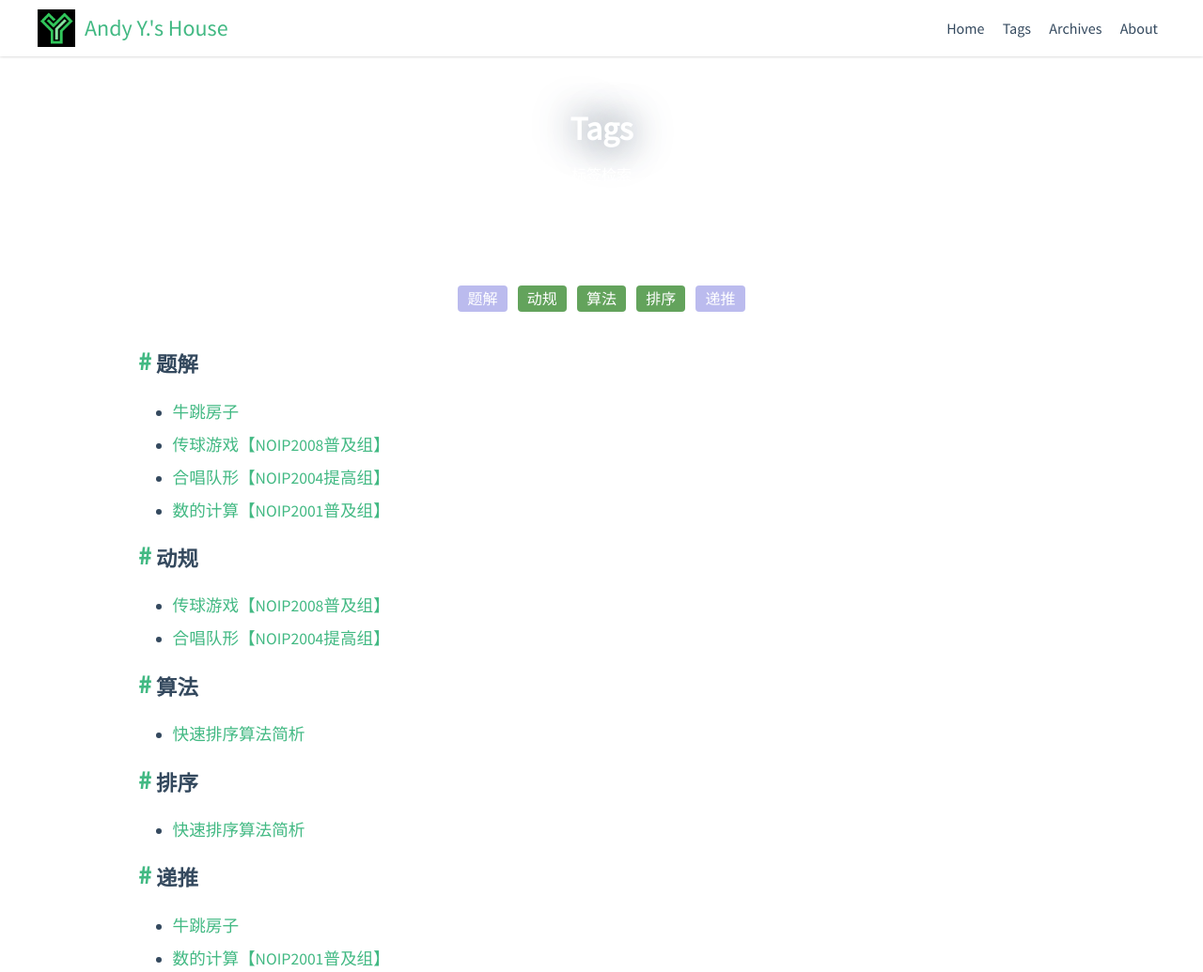
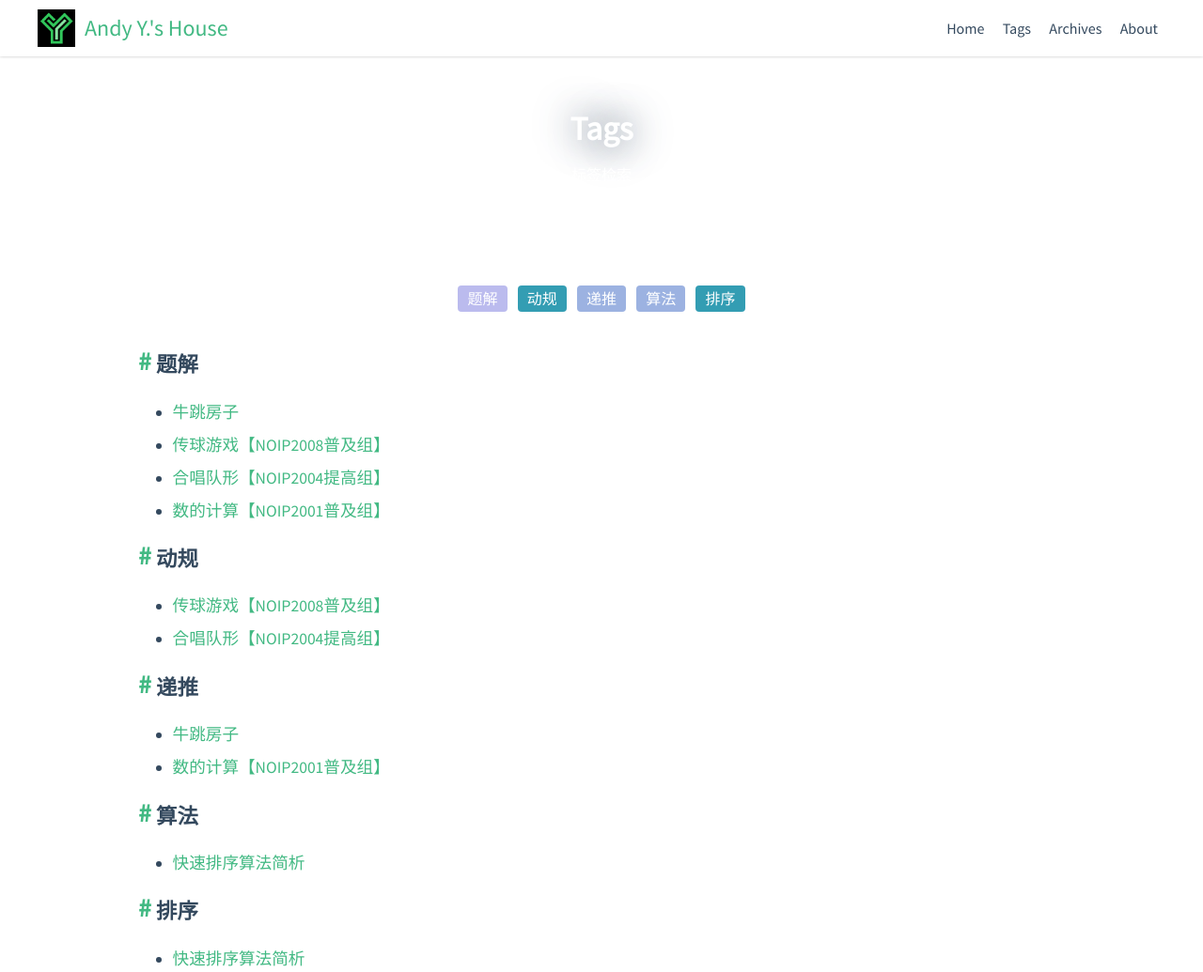
Before and after one commit to Shadowwind123/hzyangjc.github.io, a plain HTML site: page tags/index.html in a window 1280 px wide. Shown: the top 1035 px of the page at 94% size. Drawn offline with nearby package versions, Linux system fonts and the light colour scheme; some packages are replaced by stand-ins of ours; a script that the page names is missing.

Commit message:
Site updated: 2018-08-23 09:02:08

```diff
--- a/css/style.css
+++ b/css/style.css
@@ -505,21 +505,21 @@ h2.article-head {
 .markdown-content code,
 .article-summary code {
   font-family: 'Roboto Mono', Monaco, consolas, monospace;
-  font-size: 16px;
+  font-size: 18px;
 }
 @media screen and (max-width: 480px) {
   .markdown-content pre,
   .article-summary pre,
   .markdown-content code,
   .article-summary code {
-    font-size: 13px;
+    font-size: 12px;
   }
 }
 .markdown-content pre .line,
 .article-summary pre .line,
 .markdown-content code .line,
 .article-summary code .line {
-  min-height: 16px;
+  min-height: 18px;
   margin: 2px 0;
 }
 .markdown-content p,
--- a/tags/index.html
+++ b/tags/index.html
@@ -134,13 +134,13 @@
 
       <a class="tag0" data-name="tag-题解">题解</a>
 
-      <a class="tag3" data-name="tag-动规">动规</a>
+      <a class="tag2" data-name="tag-动规">动规</a>
 
-      <a class="tag3" data-name="tag-算法">算法</a>
+      <a class="tag1" data-name="tag-递推">递推</a>
 
-      <a class="tag3" data-name="tag-排序">排序</a>
+      <a class="tag1" data-name="tag-算法">算法</a>
 
-      <a class="tag0" data-name="tag-递推">递推</a>
+      <a class="tag2" data-name="tag-排序">排序</a>
 
   </div>
 
@@ -191,6 +191,23 @@
     </div>
 
     <div class="tag-list">
+      <h3 class="tag-name" id="tag-递推">递推</h3>
+
+        <ul class="tag-preview">
+          <li>
+            <a href="/2018/08/22/牛跳房子/">牛跳房子</a>
+          </li>
+        </ul>
+
+        <ul class="tag-preview">
+          <li>
+            <a href="/2018/08/21/数的计数-五种解法【NOIP2001普及组】/">数的计算【NOIP2001普及组】</a>
+          </li>
+        </ul>
+
+    </div>
+
+    <div class="tag-list">
       <h3 class="tag-name" id="tag-算法">算法</h3>
 
         <ul class="tag-preview">
@@ -207,23 +224,6 @@
         <ul class="tag-preview">
           <li>
             <a href="/2018/08/21/快速排序算法简析/">快速排序算法简析</a>
-          </li>
-        </ul>
-
-    </div>
-
-    <div class="tag-list">
-      <h3 class="tag-name" id="tag-递推">递推</h3>
-
-        <ul class="tag-preview">
-          <li>
-            <a href="/2018/08/22/牛跳房子/">牛跳房子</a>
-          </li>
-        </ul>
-
-        <ul class="tag-preview">
-          <li>
-            <a href="/2018/08/21/数的计数-五种解法【NOIP2001普及组】/">数的计算【NOIP2001普及组】</a>
           </li>
         </ul>
 
```
